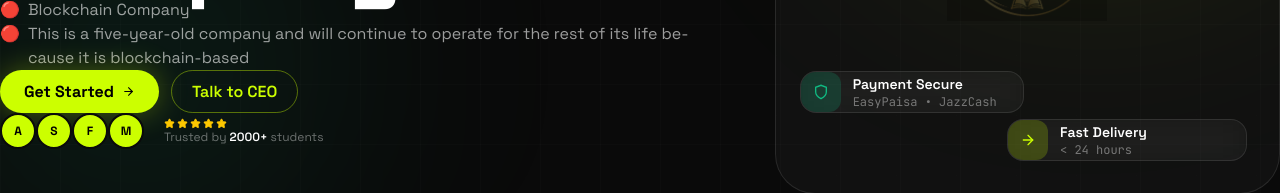
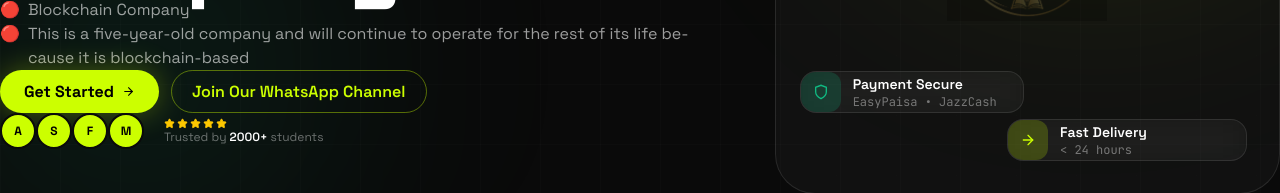
Before and after one commit to cyber589-star/Shaheen-assignment-Company, a Next.js app: page / in a window 1280 px wide. Shown: the part 456-649 px from the top of the page. Built offline with nearby package versions, Linux system fonts and the light colour scheme; no server answers; the database is empty.

Commit message:
Update Hero button: Talk to CEO -> Join Our WhatsApp Channel

```diff
--- a/src/components/sections/Hero.tsx
+++ b/src/components/sections/Hero.tsx
@@ -81,9 +81,9 @@ export default function Hero() {
                 <a href="#packages" className="btn-lime text-xs sm:text-base px-4 sm:px-6 py-2 sm:py-3">
                   Get Started <ArrowRight size={13} />
                 </a>
-                <a href="https://wa.me/923420423970" target="_blank" rel="noopener noreferrer"
+                <a href="https://whatsapp.com/channel/0029VbCOSaIJ93wT38mvGM0C" target="_blank" rel="noopener noreferrer"
                   className="btn-lime-outline text-xs sm:text-base px-4 sm:px-6 py-2 sm:py-3">
-                  Talk to CEO
+                  Join Our WhatsApp Channel
                 </a>
               </motion.div>
 
```
